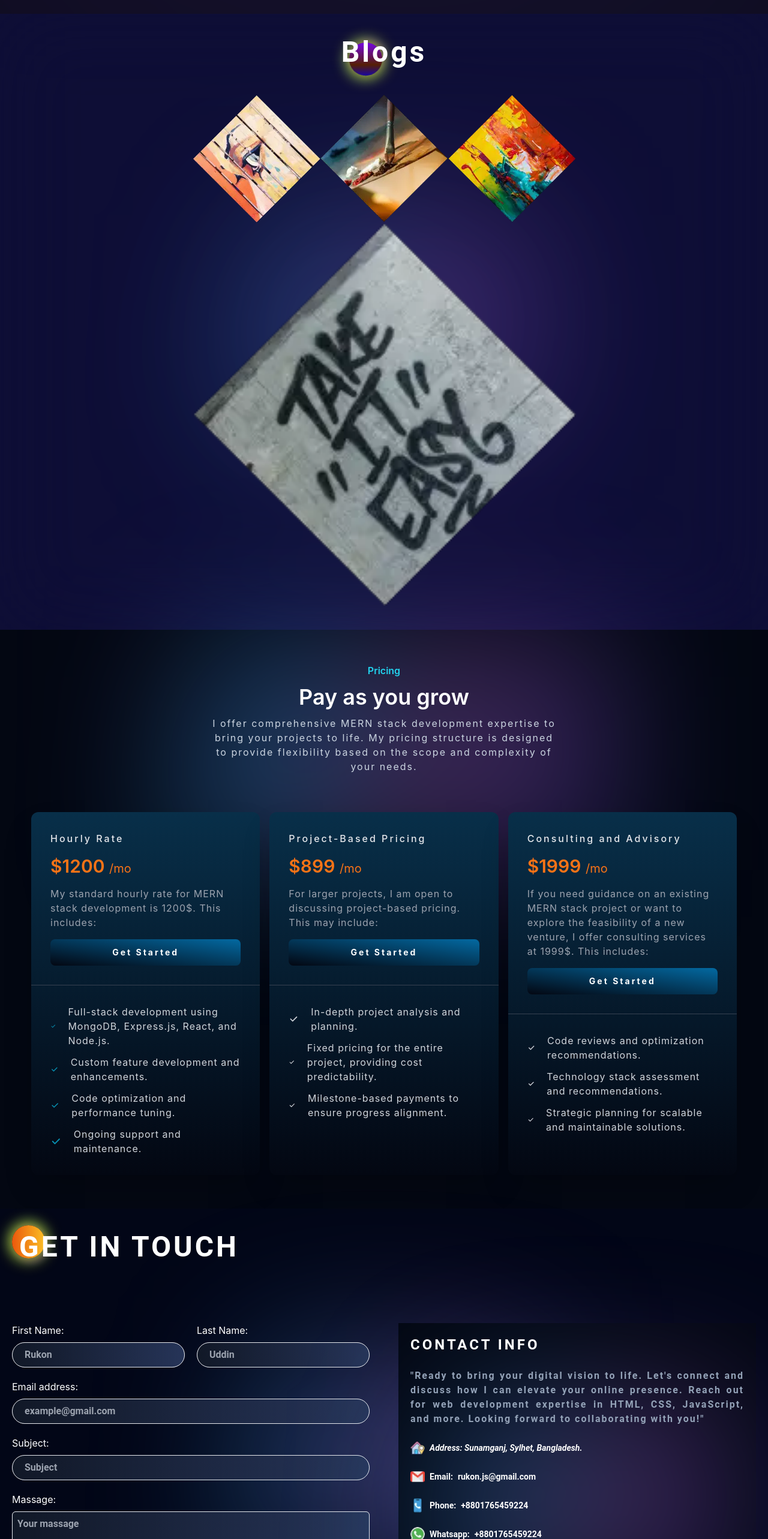
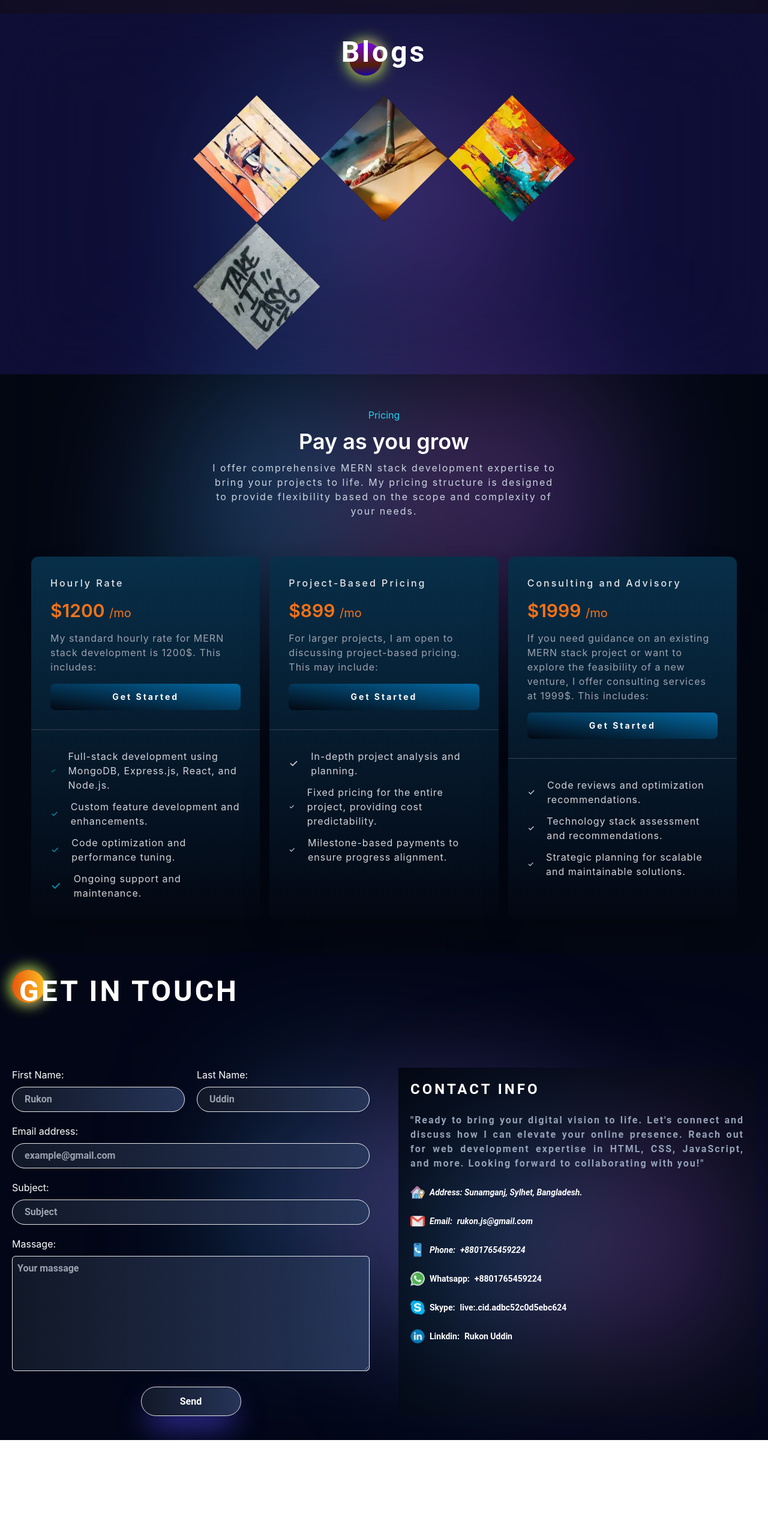
Before and after one commit to rukonpro/portfolio, a React (Create React App) app: page / in a window 1280 px wide. Shown: the part 3573-6139 px from the top of the page at 60% size. After the commit the page ends 5974 px from the top, so only its background shows below. Built offline with nearby package versions, Linux system fonts and the light colour scheme.

Commit message:
img size set

```diff
--- a/src/Components/Blog.js
+++ b/src/Components/Blog.js
@@ -20,19 +20,20 @@ const Blog = () => {
 
                     <div className="grid md:grid-cols-3 grid-cols-2  pt-10">
                         <div className="md:col-span-1 col-span-1 flex md:justify-start justify-center">
-                            <img className=" " src={Blog40 || undefined} height="100%" width="100%" alt="" loading="lazy"/>
+                            <img src={Blog40 || undefined} height="100%" width="100%" alt="blog"
+                                 loading="lazy"/>
                         </div>
                         <div className="md:col-span-1 col-span-1 flex md:justify-start justify-center">
-                            <img className=" " src={Blog37 || undefined} height="100%" width="100%" alt="" loading="lazy"/>
+                            <img src={Blog37 || undefined} height="100%" width="100%" alt="blog"
+                                 loading="lazy"/>
                         </div>
                         <div className="md:col-span-1 col-span-1 flex md:justify-start justify-center">
-                            <img className=" " src={Blog38 || undefined} height="100%" width="100%" alt="" loading="lazy"/>
+                            <img  src={Blog38 || undefined} height="100%" width="100%" alt="blog"
+                                 loading="lazy"/>
                         </div>
-                        <div className="md:col-span-3 col-span-1 flex justify-center">
-                            <img className=" " src={Blog39 || undefined} height="100%" width="100%" alt="" loading="lazy"/>
+                        <div className="md:col-span-1 col-span-1 col-start-2 flex justify-center">
+                            <img  src={Blog39 || undefined} height="100%" width="100%" alt="blog" loading="lazy"/>
                         </div>
-
-
                     </div>
                 </div>
             </article>
--- a/src/Components/Contact.js
+++ b/src/Components/Contact.js
@@ -147,21 +147,21 @@ const Contact = () => {
                                     <span>Address: Sunamganj, Sylhet, Bangladesh.</span
                                     ></address>
                                 <br />
-                                <h5 className="text-white text-sm font-bold font-['Roboto'] flex gap-2 items-center">
+                                <address className="text-white text-sm font-bold font-['Roboto'] flex gap-2 items-center">
                                     <img src={EmailIcon ||undefined} alt="EmailIcon" height="100%" width="100%" className='h-6 w-6' loading="lazy"/>Email:
                                     <span>
                                         <a className="text-white text-sm font-bold font-['Roboto']"
                                             href="mailto:rukon.js@gmail.com">rukon.js@gmail.com</a>
                                     </span>
-                                </h5>
+                                </address>
                                 <br />
-                                <h5 className="text-white text-sm font-bold font-['Roboto'] flex items-center gap-2">
+                                <address className="text-white text-sm font-bold font-['Roboto'] flex items-center gap-2">
                                     <img src={PhoneIcon ||undefined} alt="PhoneIcon" height="100%" width="100%" className='h-6 w-6' loading="lazy"/>Phone:
                                     <span>
                                         <a className="text-white text-sm font-bold font-['Roboto']"
                                             href="tel:+8801765459224">+8801765459224</a>
                                     </span>
-                                </h5>
+                                </address>
                                 <br />
                                 <h5 className="text-white text-sm font-bold font-['Roboto'] flex items-center gap-2">
                                     <img src={Whatsapp ||undefined} height="100%" width="100%" alt="PhoneIcon" className='h-6 w-6' loading="lazy"/>Whatsapp:
--- a/src/Components/Pricing.js
+++ b/src/Components/Pricing.js
@@ -47,9 +47,9 @@ const Pricing= () => {
             <div className='absolute inset-0 blur-[118px] max-w-lg h-[800px] mx-auto sm:max-w-3xl sm:h-[400px]' style={{ background: "linear-gradient(106.89deg, rgba(192, 132, 252, 0.11) 15.73%, rgba(14, 165, 233, 0.41) 15.74%, rgba(232, 121, 249, 0.26) 56.49%, rgba(79, 70, 229, 0.4) 115.91%)" }}></div>
             <div className="relative max-w-screen-xl mx-auto text-gray-300 sm:px-4 md:px-8">
                 <div className='max-w-xl mx-auto space-y-3 px-4 sm:text-center sm:px-0'>
-                    <h3 className="text-cyan-400 font-semibold">
+                    <h1 className="text-cyan-400 font-boldd">
                         Pricing
-                    </h3>
+                    </h1>
                     <p className='text-white text-3xl font-semibold sm:text-4xl'>
                         Pay as you grow
                     </p>
```
